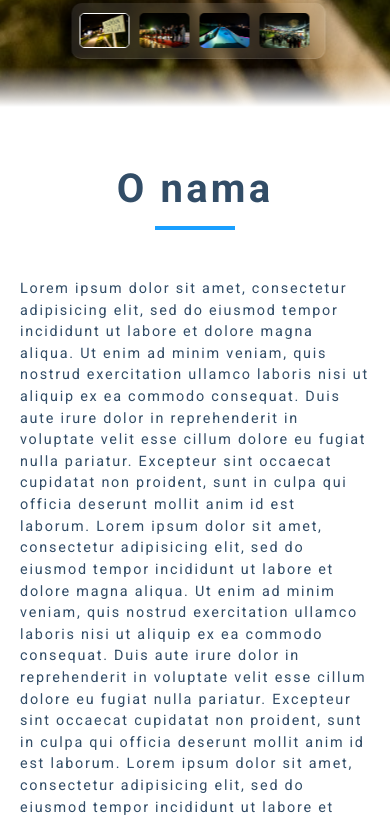
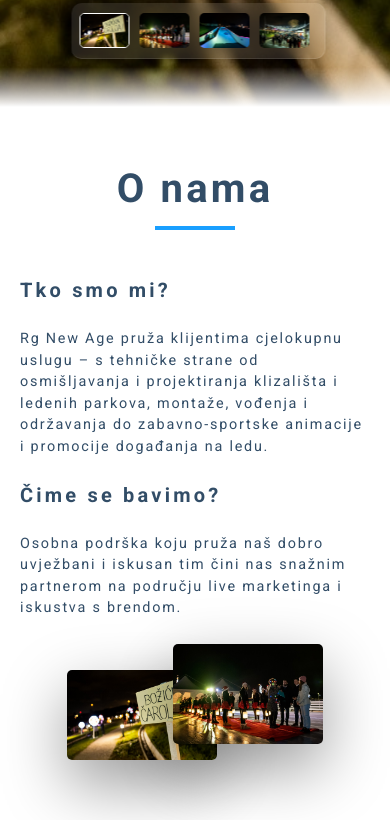
Before and after one commit to MBesednik/Skating-rink, a website: page index.html in a window 390 px wide. Shown: the part 737-1557 px from the top of the page. Drawn offline with nearby package versions, Linux system fonts and the light colour scheme.

Commit message:
added about section

```diff
--- a/index.html
+++ b/index.html
@@ -21,7 +21,7 @@
   <body>
     <header>
       <nav class="nav-bar" id="nav">
-        <a href="" class="logo">Logo</a>
+        <a href="" class="logo">Rg New Age</a>
         <div class="navigation">
           <div class="nav-items">
             <i class="uil uil-times nav-close-btn"></i>
@@ -148,27 +148,36 @@
         <h2>O nama</h2>
         <div class="underline"></div>
       </div>
-      <p>
-        Lorem ipsum dolor sit amet, consectetur adipisicing elit, sed do eiusmod
-        tempor incididunt ut labore et dolore magna aliqua. Ut enim ad minim
-        veniam, quis nostrud exercitation ullamco laboris nisi ut aliquip ex ea
-        commodo consequat. Duis aute irure dolor in reprehenderit in voluptate
-        velit esse cillum dolore eu fugiat nulla pariatur. Excepteur sint
-        occaecat cupidatat non proident, sunt in culpa qui officia deserunt
-        mollit anim id est laborum. Lorem ipsum dolor sit amet, consectetur
-        adipisicing elit, sed do eiusmod tempor incididunt ut labore et dolore
-        magna aliqua. Ut enim ad minim veniam, quis nostrud exercitation ullamco
-        laboris nisi ut aliquip ex ea commodo consequat. Duis aute irure dolor
-        in reprehenderit in voluptate velit esse cillum dolore eu fugiat nulla
-        pariatur. Excepteur sint occaecat cupidatat non proident, sunt in culpa
-        qui officia deserunt mollit anim id est laborum. Lorem ipsum dolor sit
-        amet, consectetur adipisicing elit, sed do eiusmod tempor incididunt ut
-        labore et dolore magna aliqua. Ut enim ad minim veniam, quis nostrud
-        exercitation ullamco laboris nisi ut aliquip ex ea commodo consequat.
-        Duis aute irure dolor in reprehenderit in voluptate velit esse cillum
-        dolore eu fugiat nulla pariatur. Excepteur sint occaecat cupidatat non
-        proident, sunt in culpa qui officia deserunt mollit anim id est laborum.
-      </p>
+      <div class="about-container">
+        <div class="about-container__text">
+          <h3 class="heading-tertiary u-margin-bottom-small">Tko smo mi?</h3>
+          <p class="paragraph">
+            Rg New Age pruža klijentima cjelokupnu uslugu – s tehničke strane od
+            osmišljavanja i projektiranja klizališta i ledenih parkova, montaže,
+            vođenja i održavanja do zabavno-sportske animacije i promocije
+            događanja na ledu.
+          </p>
+          <h3 class="heading-tertiary u-margin-bottom-small">
+            Čime se bavimo?
+          </h3>
+          <p class="paragraph">
+            Osobna podrška koju pruža naš dobro uvježbani i iskusan tim čini nas
+            snažnim partnerom na području live marketinga i iskustva s brendom.
+          </p>
+        </div>
+        <div class="about-container__composition">
+          <img
+            alt="Photo 1"
+            class="about-container__composition__photo about-container__composition__photo--p1"
+            src="./assets/images/swiper-bg1.jpg"
+          />
+          <img
+            alt="Photo 2"
+            class="about-container__composition__photo about-container__composition__photo--p2"
+            src="./assets/images/swiper-bg2.jpg"
+          />
+        </div>
+      </div>
     </section>
     <section class="blog-slider">
       <div class="blog-slider__wrp swiper-wrapper">
--- a/sass/base/global.scss
+++ b/sass/base/global.scss
@@ -28,16 +28,6 @@ html {
 // body {
 //   background: var(--body-bg-color);
 // }
-
-section {
-  position: relative;
-}
-
-.section {
-  color: var(--clr-grey-3);
-  padding: 35px 200px;
-  transition: 0.3s ease;
-}
 
 // Global typhography
 h1,
--- /dev/null
+++ b/sass/components/section.scss
@@ -0,0 +1,90 @@
+// Global section
+section {
+  position: relative;
+}
+
+.section {
+  color: var(--clr-grey-3);
+  padding: 35px 200px;
+  transition: 0.3s ease;
+}
+
+// About section
+.about-container {
+  display: flex;
+  justify-content: center;
+
+  &__text {
+    width: 45%;
+  }
+
+  &__composition {
+    width: 55%;
+    text-align: center;
+
+    &__photo {
+      width: 300px;
+      box-shadow: 0 1.5rem 4rem rgba(#000, 0.4);
+      border-radius: 4px;
+      position: relative;
+      z-index: 10;
+      transition: all 0.2s;
+      outline-offset: 2rem;
+
+      &--p1 {
+        left: 0;
+        top: 2rem;
+      }
+      &--p2 {
+        right: -2rem;
+        top: -2rem;
+      }
+
+      &:hover {
+        // outline: 1.5rem solid $color-primary;
+        transform: scale(1.05) translateY(-0.5rem);
+        box-shadow: 0 2.5rem 4rem rgba(#000, 0.5);
+        z-index: 20;
+      }
+      &:hover &__photo:not(:hover) {
+        transform: scale(0.95);
+      }
+    }
+  }
+}
+
+@media screen and (max-width: 768px) {
+  .about-container {
+    flex-direction: column;
+    justify-content: center;
+    align-items: center;
+
+    &__text {
+      width: 100%;
+    }
+
+    &__composition {
+      width: 100%;
+      text-align: center;
+
+      &__photo {
+        width: 150px;
+        box-shadow: 0 1.5rem 4rem rgba(#000, 0.4);
+        border-radius: 5px;
+        position: relative;
+        z-index: 10;
+        transition: all 0.2s;
+        outline-offset: 2rem;
+
+        &--p1 {
+          left: 1.5rem;
+          top: 1rem;
+        }
+        &--p2 {
+          right: 1.5rem;
+          top: 0;
+        }
+      }
+    }
+  }
+}
--- a/sass/main.scss
+++ b/sass/main.scss
@@ -8,6 +8,7 @@
 @import './components/cardSlider.scss';
 @import './components/indicator.scss';
 @import './components/navigation.scss';
+@import './components/section.scss';
 @import './components/snow.scss';
 @import './components/swiper.scss';
 @import './components/title.scss';
```
Also changed, not shown: css/stylesheet.css.
